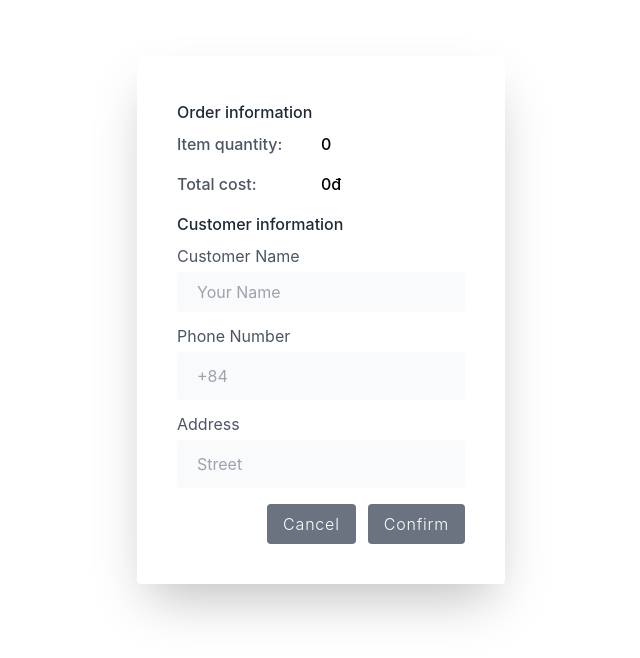
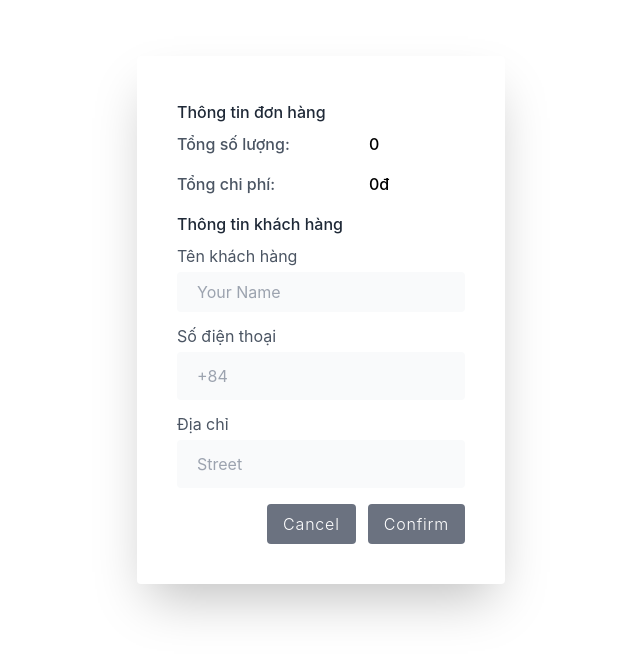
Before and after one commit to TranNgocThachh/ngocthach-reactjs-nodejs, a React (Create React App) app in the folder client/: page /checkout in a window 1280 px wide. Shown: the top 658 px of the page, without its empty margins (319-959 px from the left). Built offline with nearby package versions, Linux system fonts and the light colour scheme; no server answers.

Commit message:
update search button n product card

```diff
--- a/client/src/components/user/user.component.js
+++ b/client/src/components/user/user.component.js
@@ -39,7 +39,7 @@ const User = () => {
                                         }
                                     }}
                                 >
-                                    { data ? 'Sign out' : 'Sign in' }
+                                    { data ? 'Đăng xuất' : 'Đăng nhập' }
                                 </button>
                             </form>
                         </div>
--- a/client/src/pages/cart/cart.component.js
+++ b/client/src/pages/cart/cart.component.js
@@ -27,24 +27,24 @@ const Cart = () => {
                         <div className="w-3/4 bg-white px-10 py-10">
                             <>
                                 <div className="flex justify-between border-b pb-8">
-                                    <h1 className="font-semibold text-2xl">Shopping Cart</h1>
-                                    <h2 className="font-semibold text-2xl">{totalQuantity} Items</h2>
+                                    <h1 className="font-semibold text-2xl">GIỎ HÀNG</h1>
+                                    <h2 className="font-semibold text-2xl">{totalQuantity} Mặt hàng</h2>
                                 </div>
 
                                 <div>
                                     <div className="flex mt-10 mb-5">
-                                        <h3 className="font-semibold text-gray-600 text-lg uppercase w-2/5">Product Details</h3>
-                                        <h3 className="font-semibold text-center text-gray-600 text-lg uppercase w-1/5 text-center">Quantity</h3>
-                                        <h3 className="font-semibold text-center text-gray-600 text-lg uppercase w-1/5 text-center">Price Original</h3>
-                                        <h3 className="font-semibold text-center text-gray-600 text-lg uppercase w-1/5 text-center">Discount</h3>
-                                        <h3 className="font-semibold text-center text-gray-600 text-lg uppercase w-1/5 text-center">Price</h3>
-                                        <h3 className="font-semibold text-center text-gray-600 text-lg uppercase w-1/5 text-center">Total</h3>
+                                        <h3 className="font-semibold text-gray-600 text-lg uppercase w-2/5">CHI TIẾT SẢN PHẨM</h3>
+                                        <h3 className="font-semibold text-center text-gray-600 text-lg uppercase w-1/5 text-center">SỐ LƯỢNG</h3>
+                                        <h3 className="font-semibold text-center text-gray-600 text-lg uppercase w-1/5 text-center">GIÁ GỐC</h3>
+                                        <h3 className="font-semibold text-center text-gray-600 text-lg uppercase w-1/5 text-center">GIẢM GIÁ (%)</h3>
+                                        <h3 className="font-semibold text-center text-gray-600 text-lg uppercase w-1/5 text-center">GIÁ SAU GIẢM</h3>
+                                        <h3 className="font-semibold text-center text-gray-600 text-lg uppercase w-1/5 text-center">TỔNG TIỀN</h3>
                                     </div>
                                     {
                                         totalQuantity === 0 ?
                                             (
                                                 <div className='text-2xl font-bold px-12'>
-                                                    No products have been added to the cart
+                                                    Không có sản phẩm nào được thêm vào giỏ
                                                 </div>
                                             ) :
                                             dataCarts?.map((cart) => (
@@ -59,7 +59,7 @@ const Cart = () => {
                                                             <Link
                                                                 onClick={() => handleDeleted(cart)} className="font-semibold hover:text-red-700 text-red-500 text-sx"
                                                             >
-                                                                Remove
+                                                                Xoá đơn hàng
                                                             </Link>
                                                         </div>
                                                     </div>
@@ -72,7 +72,7 @@ const Cart = () => {
                                                             onChange={(event) => handleChangeQuantity(event, cart)}
                                                         />
                                                     </div>
-                                                    <span className="text-center w-1/5 font-semibold text-sx line-through text-red-500 italic">{cart.price}đ</span>
+                                                    <span className={`text-center w-1/5 font-semibold text-sx ${cart.discount ? 'line-through text-red-500 italic' : ''}`}>{cart.price}đ</span>
                                                     <span className="text-center w-1/5 font-semibold text-sx">
                                                         {cart.discount ? `${cart.discount}%` : 'No Discount'}
                                                     </span>
@@ -90,31 +90,20 @@ const Cart = () => {
 
                                 <Link to='/' className="flex font-semibold text-indigo-600 text-sm mt-10">
                                     <svg className="fill-current mr-2 text-indigo-600 w-4" viewBox="0 0 448 512"><path d="M134.059 296H436c6.627 0 12-5.373 12-12v-56c0-6.627-5.373-12-12-12H134.059v-46.059c0-21.382-25.851-32.09-40.971-16.971L7.029 239.029c-9.373 9.373-9.373 24.569 0 33.941l86.059 86.059c15.119 15.119 40.971 4.411 40.971-16.971V296z" /></svg>
-                                    Continue Shopping
+                                    Tiếp tục mua sắm
                                 </Link>
                             </>
                         </div>
 
                         <div id="sumary" className="w-1/4 px-8 py-10">
-                            <h1 className="font-semibold text-2xl border-b pb-8">Order Summary</h1>
+                            <h1 className="font-semibold text-2xl border-b pb-8">Tổng đơn hàng</h1>
                             <div className="flex justify-between mt-10 mb-5">
-                                <span className="font-semibold text-sm uppercase">Items {totalQuantity}</span>
+                                <span className="font-semibold text-sm uppercase">Số lượng: {totalQuantity}</span>
                                 <span className="font-semibold text-sm">{totalCost}</span>
                             </div>
-                            {/* <div>
-                                        <label className="font-medium inline-block mb-3 text-sm uppercase">Shipping</label>
-                                        <select className="block p-2 text-gray-600 w-full text-sm">
-                                            <option>Ngoc Thach Ship - $10.00</option>
-                                        </select>
-                                    </div>
-                                    <div className="py-10">
-                                        <label for="promo" className="font-semibold inline-block mb-3 text-sm uppercase">Promo Code</label>
-                                        <input type="text" id="promo" placeholder="Enter your code" className="p-2 text-sm w-full" />
-                                    </div>
-                                    <button className="bg-red-500 hover:bg-red-600 px-5 py-2 text-sm text-white uppercase">Apply</button> */}
                             <div className="border-t mt-8">
                                 <div className="flex font-semibold justify-between py-6 text-sm uppercase">
-                                    <span>Total cost</span>
+                                    <span>Tổng chi phí</span>
                                     <span>{totalCost}</span>
                                 </div>
                                 <button
@@ -122,7 +111,7 @@ const Cart = () => {
                                     className="bg-gray-500 font-semibold hover:bg-gray-600 py-3 text-sm text-white uppercase w-full rounded-xl disabled:hover:bg-gray-500 disabled:opacity-25 "
                                     onClick={() => navigate('/checkout')}
                                 >
-                                    Checkout
+                                    Đặt mua
                                 </button>
                             </div>
                         </div>
--- a/client/src/pages/category/category.component.js
+++ b/client/src/pages/category/category.component.js
@@ -72,7 +72,7 @@ const Category = ({ per }) => {
                                 className="w-full h-2/3 rounded-xl"
                                 alt=''
                             />
-                            <div className="flex justify-between mt-2 px-3">
+                            <div className="flex justify-between mt-2 px-3 h-10 min-h-10">
                                 <h4 className="font-bold">{pro.proname}</h4>
                                 {
                                     pro.discount === 0 ? (
--- a/client/src/pages/checkout/checkout.component.js
+++ b/client/src/pages/checkout/checkout.component.js
@@ -65,23 +65,23 @@ const CheckOut = () => {
             className="leading-loose flex justify-around">
             <div
                 className="max-w-xl mt-14 p-10 bg-white rounded shadow-2xl">
-                <p className="text-gray-800 font-medium">Order information</p>
+                <p className="text-gray-800 font-medium">Thông tin đơn hàng</p>
                 <div className="flex mb-2 font-medium">
-                    <label className="w-1/2 block text-md text-gray-600">
-                        Item quantity:
+                    <label className="w-2/3 block text-md text-gray-600">
+                        Tổng số lượng:
                     </label>
                     <label>{totalQuantity}</label>
                 </div>
                 <div className="flex mb-2 font-medium">
-                    <label className="w-1/2 block text-md text-gray-600">
-                        Total cost:
+                    <label className="w-2/3 block text-md text-gray-600">
+                        Tổng chi phí:
                     </label>
                     <label>{totalCost}đ</label>
                 </div>
-                <p className="text-gray-800 font-medium">Customer information</p>
+                <p className="text-gray-800 font-medium">Thông tin khách hàng</p>
                 <div className="">
                     <label className="block text-md text-gray-600">
-                        Customer Name
+                        Tên khách hàng
                     </label>
                     <input
                         className="w-full px-5 py-1 text-gray-700 bg-gray-50 rounded"
@@ -101,7 +101,7 @@ const CheckOut = () => {
                 </div>
                 <div className="mt-2">
                     <label className="block text-md text-gray-600">
-                        Phone Number
+                        Số điện thoại
                     </label>
                     <input
                         className="w-full px-5 py-2 text-gray-700 bg-gray-50 rounded"
@@ -129,7 +129,7 @@ const CheckOut = () => {
                 </div>
                 <div className="mt-2">
                     <label className=" block text-md text-gray-600">
-                        Address
+                        Địa chỉ
                     </label>
                     <input
                         className="w-full px-5 py-2 text-gray-700 bg-gray-50 rounded"
--- a/client/src/pages/flash-sale/flash-sale.component.js
+++ b/client/src/pages/flash-sale/flash-sale.component.js
@@ -43,7 +43,7 @@ const FlashSale = () => {
                 {dataProducts?.map(pro => (
                     <div key={pro.id} className="grid grid-cols-1 gap-8 mt-6 md:grid-cols-2 lg:grid-cols-3 xl:grid-cols-4 px-4 ">
                         <div className="flex flex-col items-center justify-center w-5/6 max-w-lg mx-auto rounded-2xl" >
-                            <img className="object-cover w-full h-60 rounded-2xl" src={pro.image} alt="T-Shirt" />
+                            <img className="object-cover w-full h-60 rounded-2xl" src={pro.image} alt="Laptop" />
                             <h4 className="mt-2 text-lg font-medium text-gray-700">{pro.proname}</h4>
                             <div>
                                 <span className="text-red-500 italic line-through px-4">{pro.price}đ</span>
--- a/client/src/pages/home/home.component.js
+++ b/client/src/pages/home/home.component.js
@@ -23,14 +23,14 @@ const Home = () => {
                 </section>
                 {/* section 2 */}
                 <section className="bg-white my-4 p-4 rounded-xl">
-                    <h1 className="font-bold text-3xl text-gray-900">Flash Sale Product</h1>
+                    <h1 className="font-bold text-3xl text-gray-900">Giá sốc săn ngay!!!</h1>
                     <FlashSale />
                 </section>
                 {/* section 3 */}
                 <section className="bg-white my-4 p-4 rounded-xl">
                     <Category per={8} />
                     <div className='flex justify-around'>
-                        <Link to='/product' className="bg-teal-700 px-4 py-2 text-white font-medium rounded-lg">See more</Link>
+                        <Link to='/product' className="bg-teal-700 px-4 py-2 text-white font-medium rounded-lg">Xem thêm</Link>
                     </div>
                 </section>
             </div>
--- a/client/src/pages/product/product.component.js
+++ b/client/src/pages/product/product.component.js
@@ -38,7 +38,7 @@ const Product = () => {
                                 className="w-full h-2/3 rounded-xl"
                                 alt=''
                             />
-                            <div className="flex justify-between mt-2 px-3">
+                            <div className="flex justify-between mt-2 px-3 h-10 min-h-10">
                                 <h4 className="font-bold">{pro.proname}</h4>
                                 {
                                     pro.discount === 0 ? (
```
Also changed, not shown: client/src/components/search/search.component.js (+5 -3 lines).
